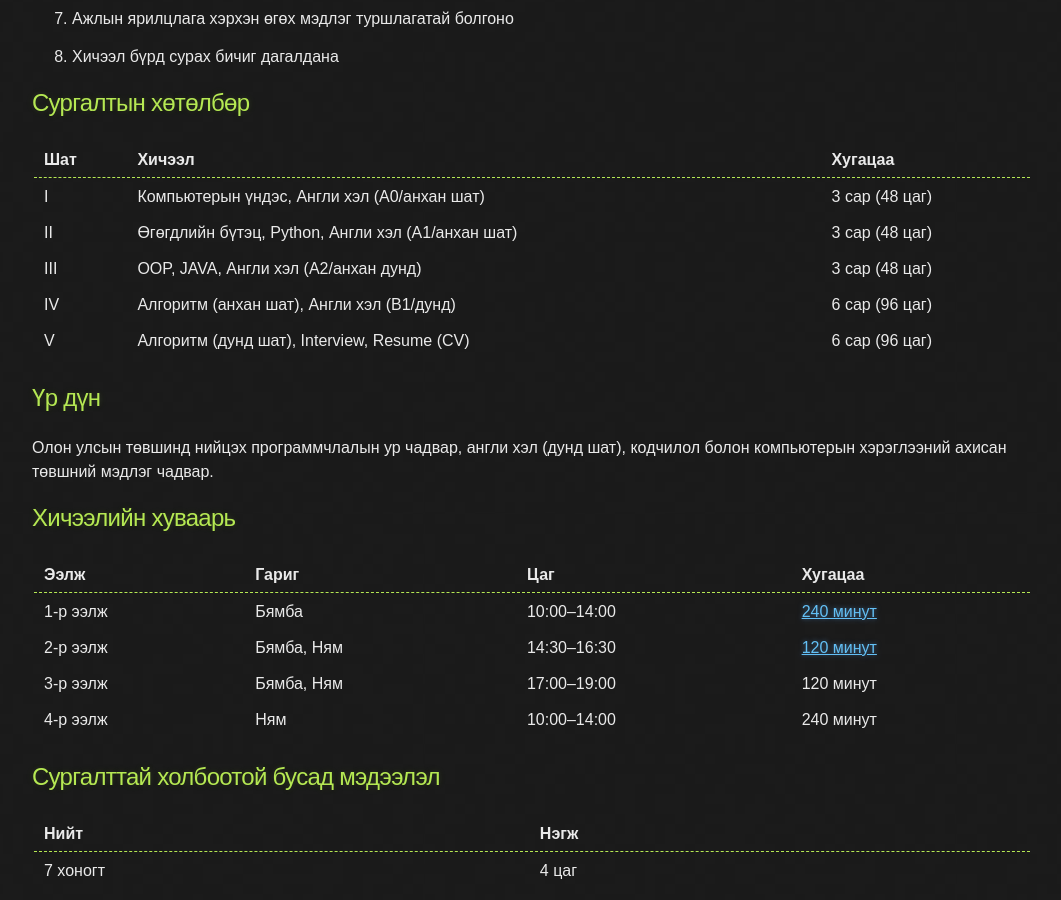
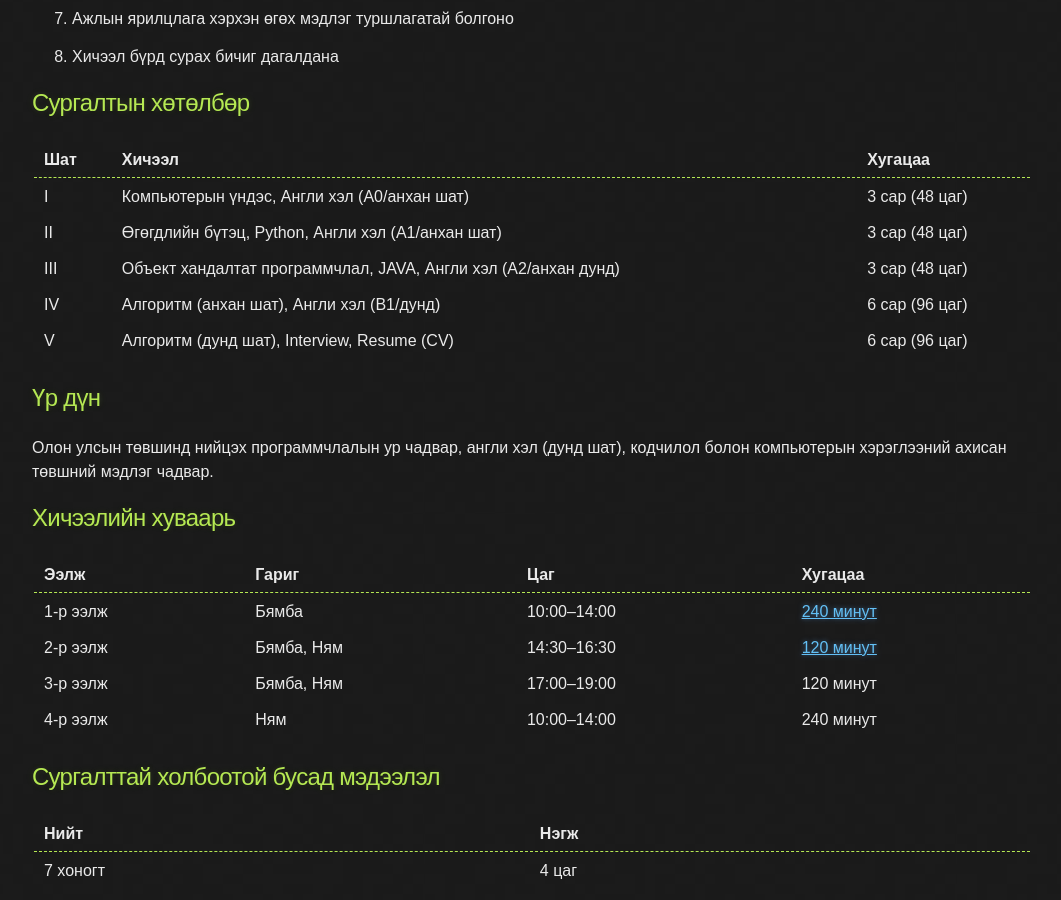
Before and after one commit to ganaatulgaa/corecode, a Jekyll site: the page built from index.md, in a window 1280 px wide and 900 px high, scrolled down 551 px. Shown: the whole window, without its empty margins (108-1169 px from the left). Built offline with Jekyll 4.4.1, drawn with Linux system fonts in a browser that asks for light colours.

Commit message:
Update index.md

```diff
--- a/index.md
+++ b/index.md
@@ -29,7 +29,7 @@ layout: default
 |-----+---------------------------------------------------+----------------|
 | I   | Компьютерын үндэс, Англи хэл (A0/анхан шат)       | 3 сар (48 цаг) |
 | II  | Өгөгдлийн бүтэц, Python, Англи хэл (A1/анхан шат) | 3 сар (48 цаг) |
-| III | OOP, JAVA, Англи хэл (A2/анхан дунд)              | 3 сар (48 цаг) |
+| III | Объект хандалтат программчлал, JAVA, Англи хэл (A2/анхан дунд)| 3 сар (48 цаг) |
 | IV  | Алгоритм (анхан шат), Англи хэл (B1/дунд)         | 6 сар (96 цаг) |
 | V   | Алгоритм (дунд шат), Interview, Resume (CV)       | 6 сар (96 цаг) |
 |-----+---------------------------------------------------+----------------|
```
